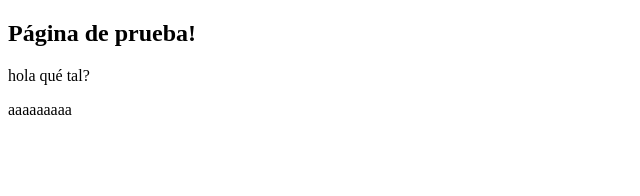
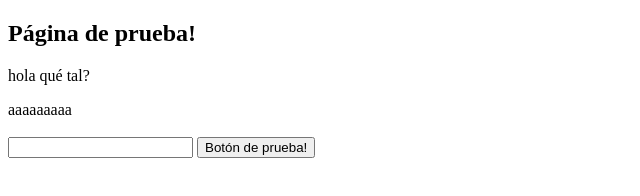
Before and after one commit to brunoricciweb/brunoricciweb.github.io, a plain HTML site: page index.html in a window 1280 px wide. Shown: the whole page, without its empty margins (0-640 px from the left). Drawn offline with Linux system fonts and the light colour scheme.

Commit message:
Update index.html

```diff
--- a/index.html
+++ b/index.html
@@ -20,6 +20,10 @@
         aaaaaaaaa
     </div>
 
+    <br>
+    <input type="text">
+    <input type="button" value="Botón de prueba!">
+
 </body>
 
 <style>
```
